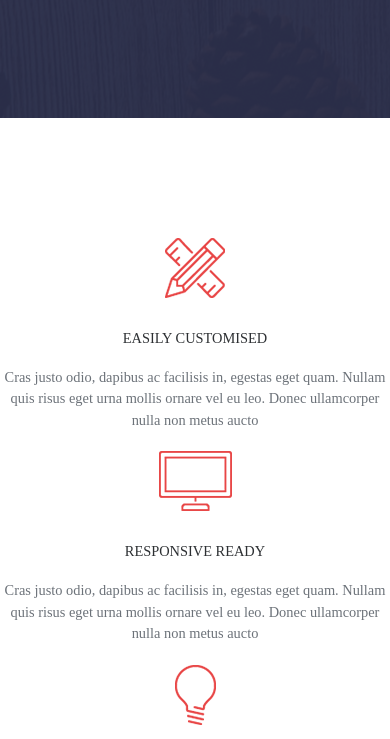
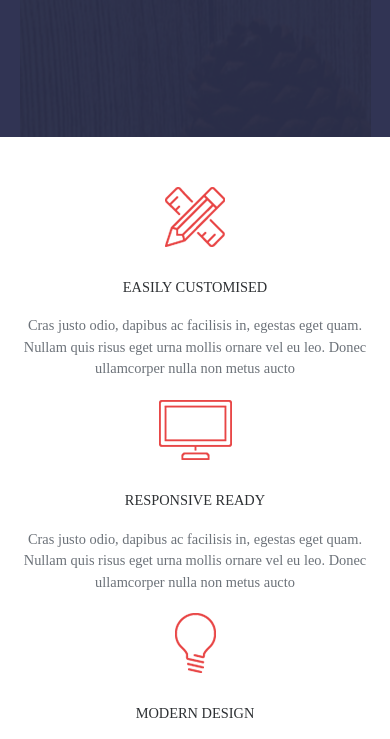
Before and after one commit to Tatsiana-Vaitovich/ActiveBox, a plain HTML site: page activebox.html in a window 390 px wide. Shown: the part 632-1371 px from the top of the page. Drawn offline with Linux system fonts and the light colour scheme; a web font is replaced by a local one.

Commit message:
add overal padding for content

```diff
--- a/css/activeBox.css
+++ b/css/activeBox.css
@@ -79,7 +79,7 @@
 
 .wrap {
   display: flex;
-  justify-content: space-between;
+  justify-content: space-around;
   align-items: center;
   max-width: 1178px; /*62%*/
   margin: 0 auto 0 auto;
@@ -91,7 +91,7 @@
 }
 
 .logo {
-  width: 50%;
+  width: 189px;
   height: 24px;
   text-indent: -9000px;
   background: url("../img/logo.png") no-repeat left;
@@ -704,6 +704,18 @@ opacity: 1;
   }
 }
 
+@media screen and (max-width: 1200px) {
+.masthead,
+.features,
+.teams,
+.download,
+.footer__wrapper,
+.copyright p {
+  width: 90%;
+  margin: 0 auto;
+}
+}
+
 @media screen and (max-width: 1020px) {
 
 }
@@ -737,11 +749,42 @@ opacity: 1;
     transform: translatex(-50%);
   }
 
-/*раскрывающееся меню*/
+  .work {
+    width: 50%;
+  }
 
-  .wrap {
-    justify-content: space-around;
+  .feature,
+  .team {
+    width: 45%;
   }
+
+  .feature:nth-child(3)::before,
+  .feature:nth-child(4)::before,
+  .feature:nth-child(5)::before,
+  .feature:nth-child(6)::before,
+  .team:nth-child(3),
+  .team:nth-child(4) {
+    margin-top: 20px;
+  }
+
+/*уменьшаю размер шрифтов*/
+
+  .masthead__caption {
+    font-size: 2em;
+  }
+
+  .slide__text--q {
+    font-size: 1.5em;
+  }
+
+  .download__caption {
+    font-size: 1.5em;
+  }
+}
+
+@media screen and (max-width: 768px) {
+
+  /*раскрывающееся меню*/
 
   .logo {
     display: block;
@@ -789,42 +832,15 @@ opacity: 1;
     background-color: #e84545;
   }
 
-  .work {
-    width: 50%;
-  }
+/*уменьшаю padding*/
 
-  .feature,
-  .team {
-    width: 45%;
-  }
-
-  .feature:nth-child(3)::before,
-  .feature:nth-child(4)::before,
-  .feature:nth-child(5)::before,
-  .feature:nth-child(6)::before,
-  .team:nth-child(3),
-  .team:nth-child(4) {
-    margin-top: 20px;
-  }
-
-/*уменьшаю размер шрифтов*/
-
-  .masthead__caption {
-    font-size: 2em;
-  }
-
-  .slide__text--q {
-    font-size: 1.5em;
-  }
-
-  .download__caption {
-    font-size: 1.5em;
+  .features,
+  .teams,
+  .download,
+  .footer__wrapper {
+    padding: 50px 0;
   }
 }
-
-@media screen and (max-width: 768px) {
-
-/*padding*/
 
 @media screen and (max-width: 640px) {
 
@@ -844,6 +860,7 @@ opacity: 1;
   .footer__wrapper--center:nth-child(3) {
     margin-top: 20px;
   }
+}
 
 @media screen and (max-width: 320px) {
 
```
